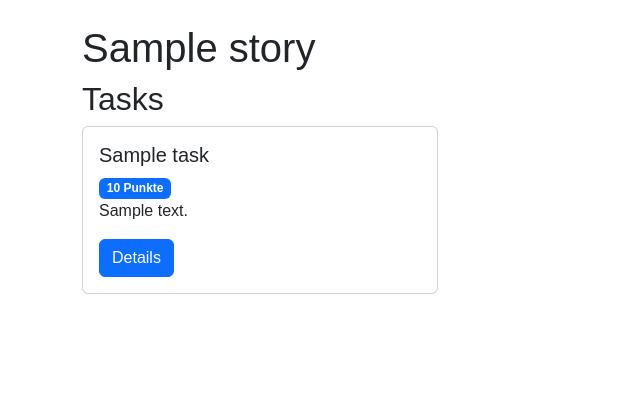
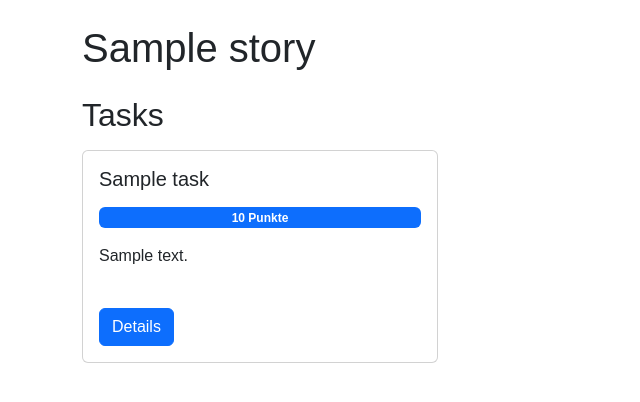
Before and after one commit to fabi20750/trivialis, a Python web app: template app/templates/story/geschichte.html in a window 1280 px wide. Shown: the part 56-458 px from the top of the page, without its empty margins (0-640 px from the left). Run offline with Jinja, Linux system fonts and the light colour scheme; the template is opened without the code that fills it: most values are stand-ins (such as "Sample title", 1, 10 or a date in 2020); some libraries are stand-ins or nearby versions.

Commit message:
changes to style of stories and tasks + removing old html sites

```diff
--- a/app/static/styles.css
+++ b/app/static/styles.css
@@ -44,3 +44,18 @@ body {
 .hint-btn:hover {
     background-color: #45a049;
 }
+
+.card-body {
+    display: flex;
+    flex-direction: column;
+    height: 100%;
+  }
+
+  .card-body > div:last-child {
+    margin-top: auto;
+    padding-top: 1rem;
+  }
+
+  .card-body .btn {
+    align-self: flex-start;
+  }
--- a/app/templates/story/geschichte.html
+++ b/app/templates/story/geschichte.html
@@ -1,17 +1,19 @@
 {% extends "base.html" %}
 {% block content %}
 <div class="container mt-4">
-  <h1>{{ story.name }}</h1>
-  <h2>{{ _('Tasks') }}</h2>
+  <h1 class="mb-4">{{ story.name }}</h1>
+  <h2 class="mb-3">{{ _('Tasks') }}</h2>
   <div class="row row-cols-1 row-cols-md-3 g-4">
     {% for task in tasks %}
       <div class="col">
         <div class="card h-100">
-          <div class="card-body">
-            <h5 class="card-title">{{ task.name }}</h5>
-            <span class="badge bg-primary">{{ task.points }} Punkte</span>
-            <p class="card-text">{{ task.description|truncate(100) }}</p>
-            <button class="btn btn-primary" data-bs-toggle="modal" data-bs-target="#modal{{ task.id }}">Details</button>
+          <div class="card-body d-flex flex-column">
+            <h5 class="card-title mb-3">{{ task.name }}</h5>
+            <span class="badge bg-primary mb-3">{{ task.points }} Punkte</span>
+            <p class="card-text flex-grow-1 mb-4">{{ task.description|truncate(100) }}</p>
+            <div class="mt-auto">
+              <button class="btn btn-primary" data-bs-toggle="modal" data-bs-target="#modal{{ task.id }}">Details</button>
+            </div>
           </div>
         </div>
       </div>
```
Also changed, not shown: app/templates/geschichte.html (deleted, +0 -23 lines), app/templates/geschichten.html (deleted, +0 -13 lines), app/templates/story/geschichten.html (+12 -16 lines), app/templates/task.html (deleted).
